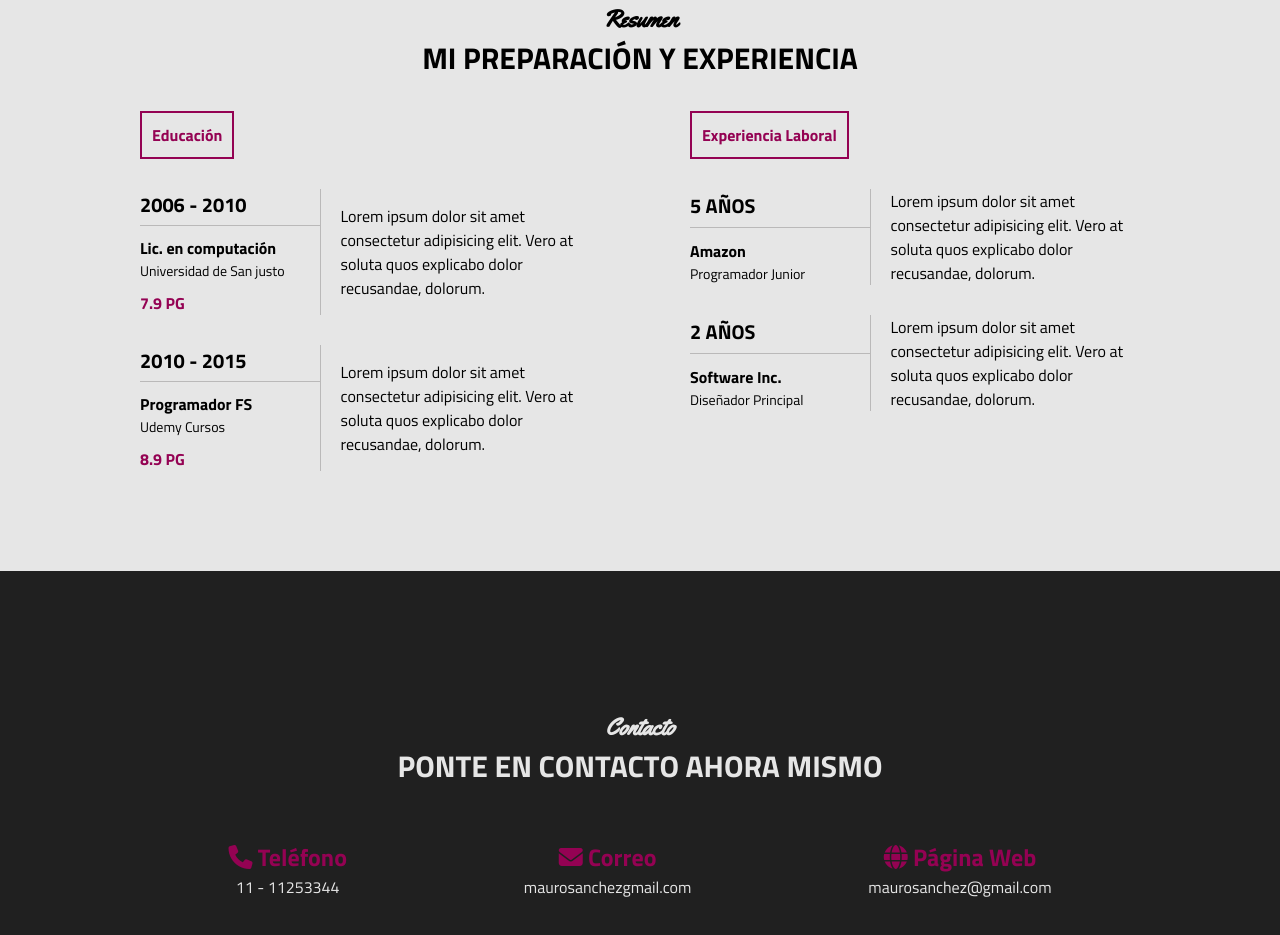
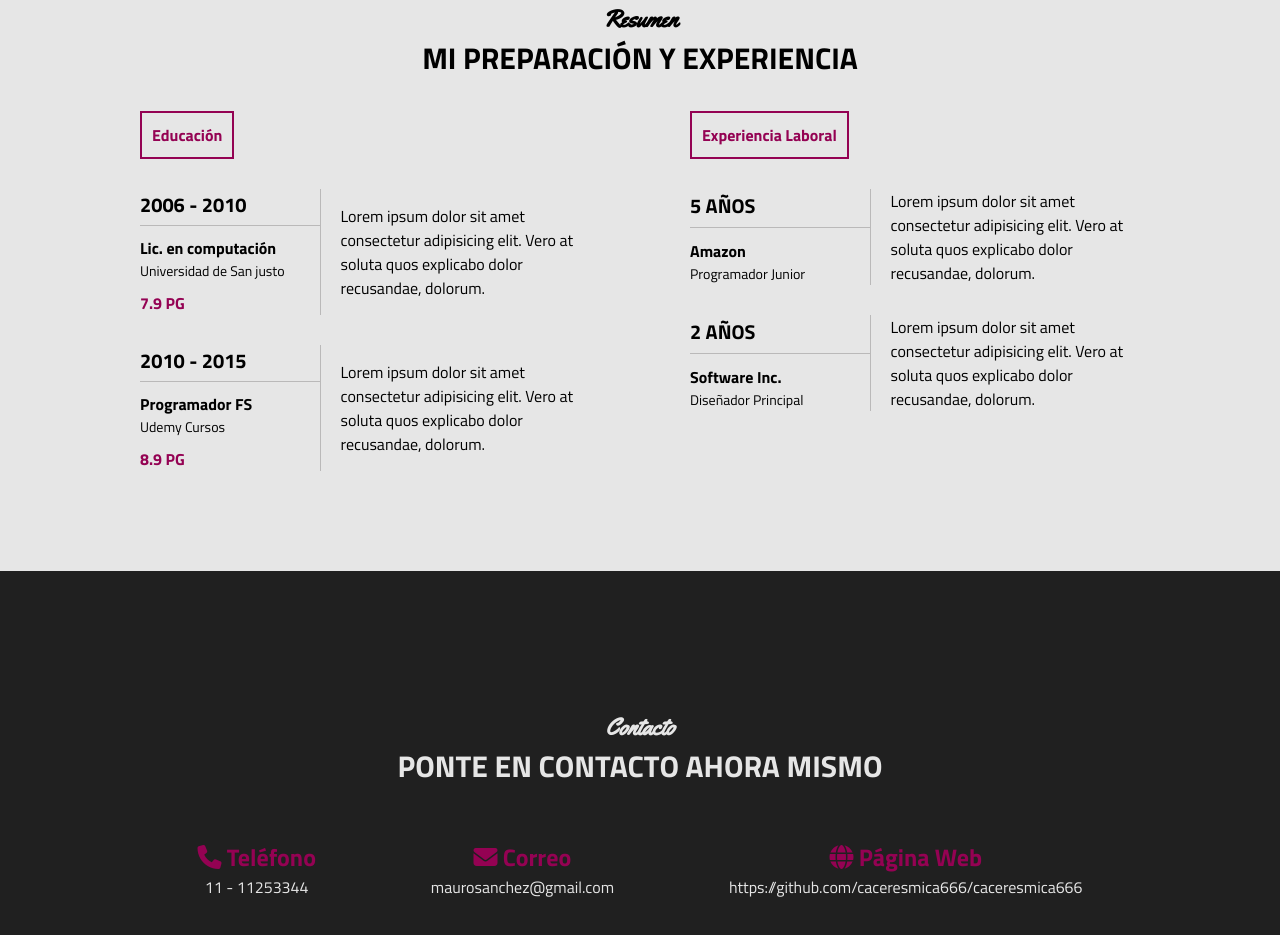
Before and after one commit to caceresmica666/caceresmica666, a plain HTML site: page index.html in a window 1280 px wide. Shown: the part 1749-2684 px from the top of the page. Drawn offline with Linux system fonts and the light colour scheme.

Commit message:
Update index.html

```diff
--- a/index.html
+++ b/index.html
@@ -249,13 +249,13 @@
                     <h2>
                         <i class="fa-solid fa-envelope"></i> Correo
                     </h2>
-                    <span class="info-contacto">maurosanchezgmail.com</span>
+                    <span class="info-contacto">maurosanchez@gmail.com</span>
                 </div>
                 <div class="col">
                     <h2>
                         <i class="fa-solid fa-globe"></i> Página Web
                     </h2>
-                    <span class="info-contacto">maurosanchez@gmail.com</span>
+                    <span class="info-contacto">https://github.com/caceresmica666/caceresmica666</span>
                 </div>
             </div>
         </div>
```
